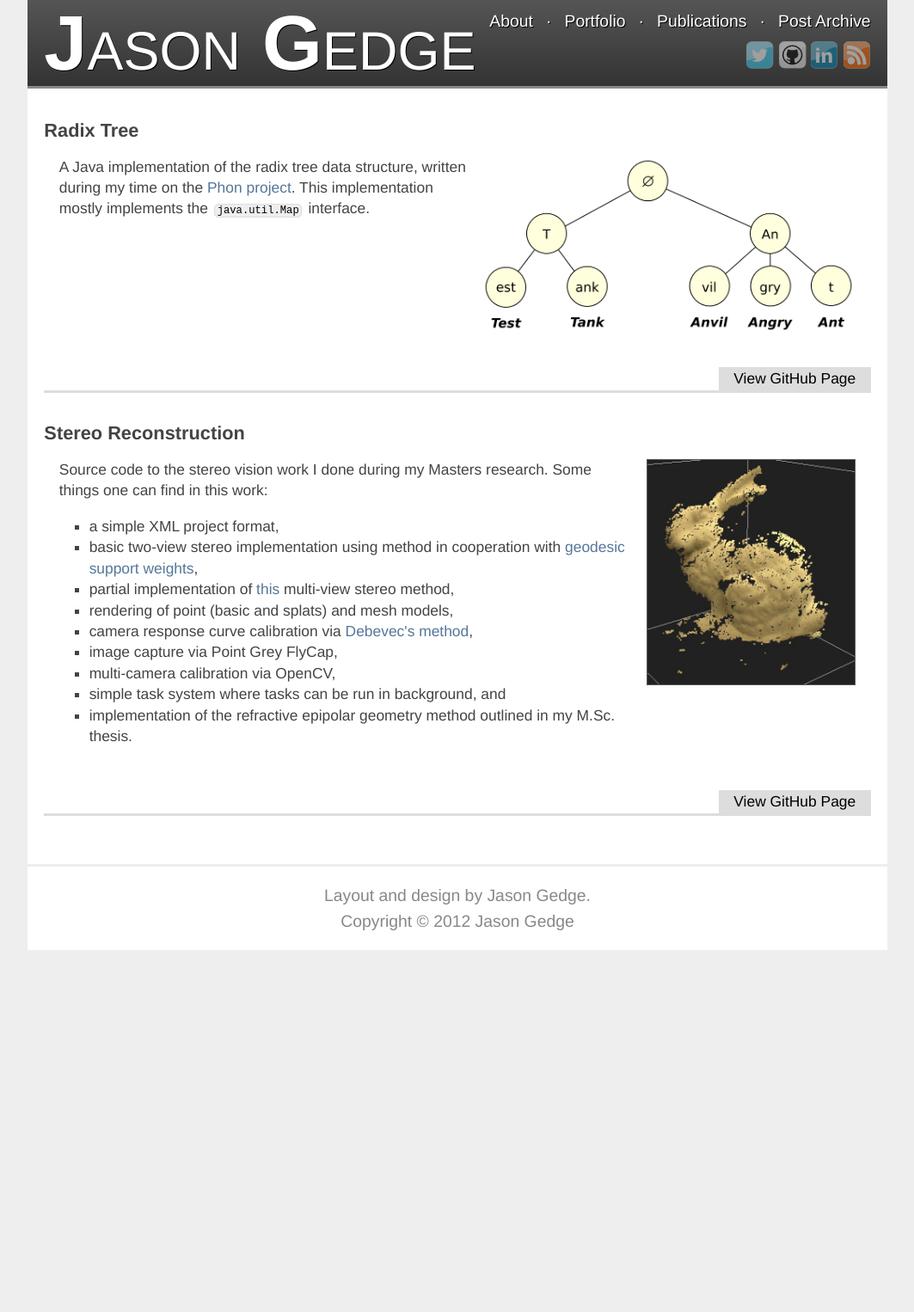
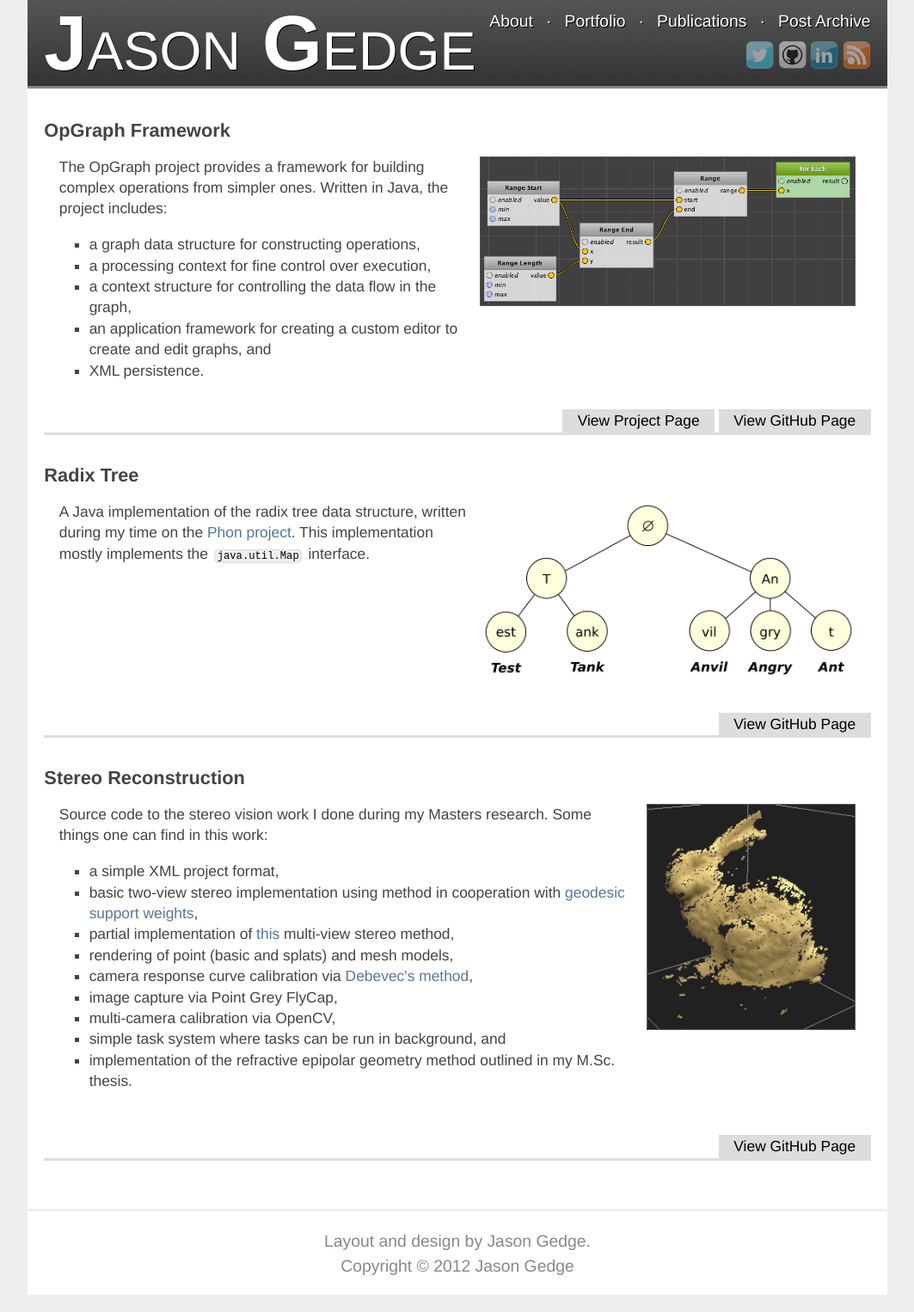
Before and after one commit to thegedge/personal-site, a Jekyll site: the page built from portfolio.html, in a window 1280 px wide. Shown: the whole page at 86% size, without its empty margins (108-1171 px from the left). Built offline with Jekyll 4.4.1, drawn with Linux system fonts in a browser that asks for light colours; Markdown is read by kramdown in place of the engine named in the settings; before the commit the page ends 1124 px from its top, so only the background shows below that.

Commit message:
Add opgraph project to portfolio

```diff
--- a/portfolio.html
+++ b/portfolio.html
@@ -5,7 +5,6 @@
 page_id: portfolio
 ---
 <ul>
-	{% comment %}
 	<li id="opgraph" class="clearfix">
 		<h2>OpGraph Framework</h2>
 		<div>
@@ -13,8 +12,8 @@
 				<img src="assets/img/portfolio/opgraph/opgraph.png" alt="OpGraph Framework" class="bordered"/>
 			</a>
 			<a href="assets/img/portfolio/opgraph/opgraph1.png" rel="lightbox[opgraph]"></a>
-			<p>The OpGraph Framework provides a foundation for building complex operations from
-			   simpler ones. Written in Java, the framework includes:
+			<p>The OpGraph project provides a framework for building complex operations from
+			   simpler ones. Written in Java, the project includes:
 			</p>
 			<ul>
 				<li>a graph data structure for constructing operations,</li>
@@ -30,7 +29,6 @@
 		</ul>
 		<div class="comingsoon"></div>
 	</li>
-	{% endcomment %}
 	<li id="radix-tree" class="clearfix">
 		<h2>Radix Tree</h2>
 		<div>
```
Also changed, not shown: assets/img/portfolio/opgraph/opgraph.png (added), assets/img/portfolio/opgraph/opgraph_bg.png (added), 1 other file.
